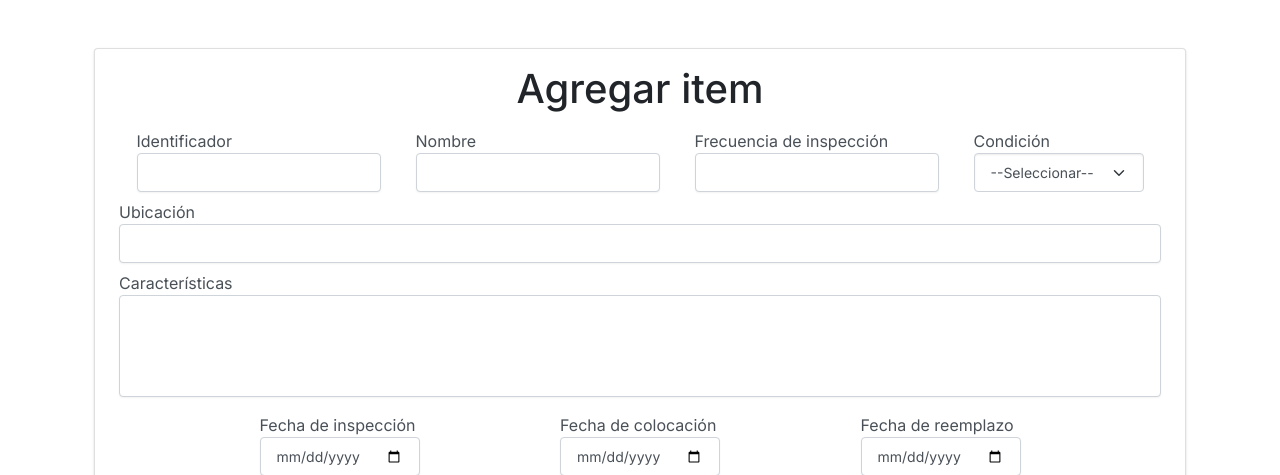
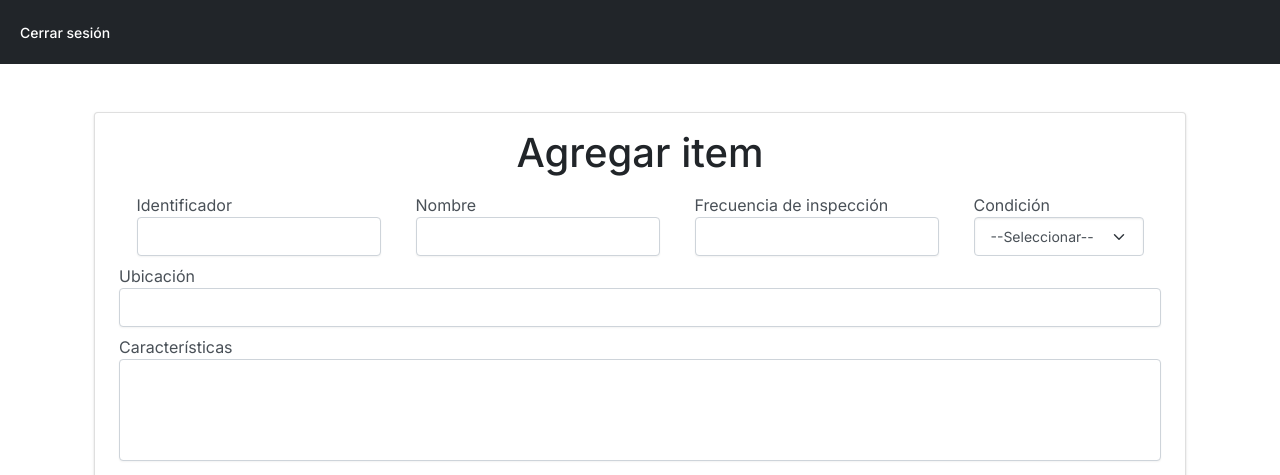
Before and after one commit to DRUMPADD/sigssmac_django, a Django app: page /tarco in a window 1280 px wide. Shown: the top 475 px of the page. Run offline with Django 3.2, Linux system fonts and the light colour scheme; the visitor is signed in with stand-in values (Sample User, id 1); some libraries are stand-ins or nearby versions.

Commit message:
url cierre de sesion

```diff
--- a/templates/tarco.html
+++ b/templates/tarco.html
@@ -16,6 +16,11 @@
     </style>
 </head>
 <body>
+    <nav class="navbar navbar-expand-lg navbar-light bg-dark">
+        <ul class="navbar-nav mr-auto">
+            <li class="nav-item"><a href="{% url 'cerrar_sesion' %}" class="nav-link text-white">Cerrar sesión</a></li>
+        </ul>
+    </nav>
     <div class="container mt-5">
         <form id="form_item" class="card card-body">
             {% csrf_token %}
```
